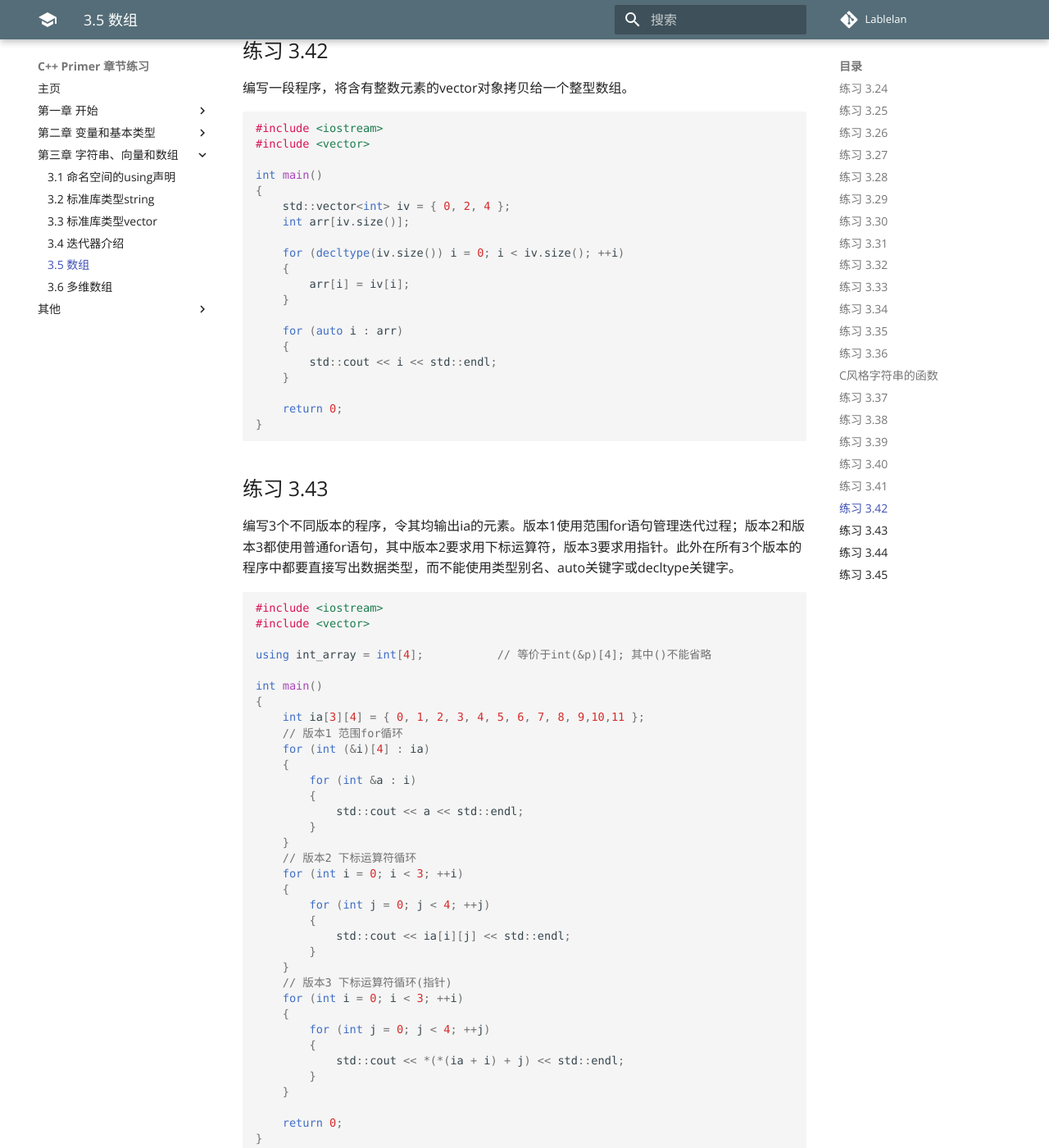
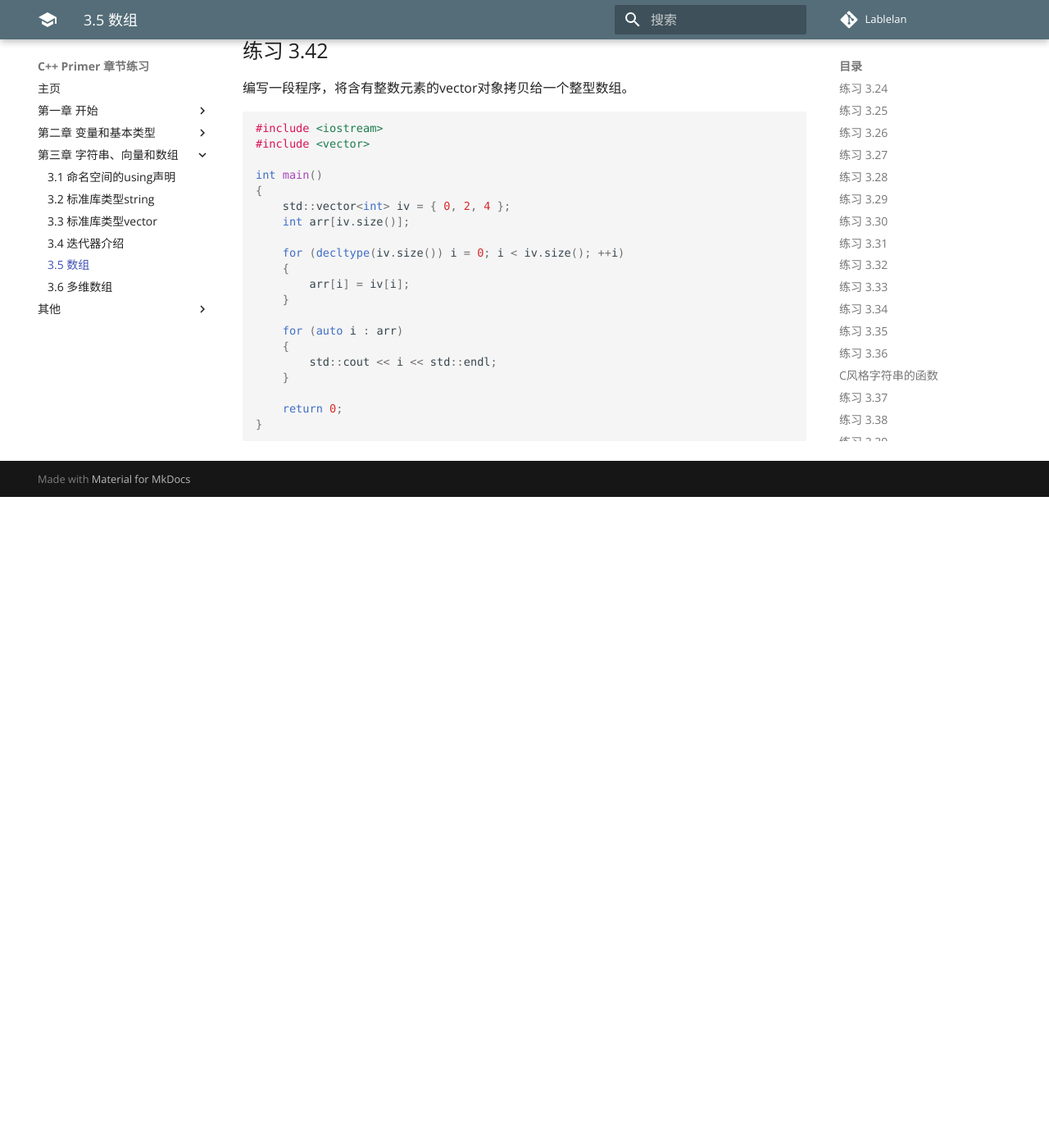
Before and after one commit to lablelan/CppPrimerNote, an MkDocs documentation site: the page built from docs/C++Primer/Chapter03/Chapter03_05.md, in a window 1280 px wide and 1400 px high, scrolled down 11360 px. Shown: the whole window at 82% size. Built offline with MkDocs 1.6.1 and Material for MkDocs 9.7.7, drawn with Linux system fonts in a browser that asks for light colours; some web fonts are replaced; old or Windows-style settings are respelled for this version of MkDocs; after the commit the page ends 11966 px from its top, so only the background shows below that; some of the changed text lies outside the part shown.

````diff
--- a/docs/C++Primer/Chapter03/Chapter03_05.md
+++ b/docs/C++Primer/Chapter03/Chapter03_05.md
@@ -555,126 +555,3 @@
 }
 
 ```
-
-## 练习 3.43
-编写3个不同版本的程序，令其均输出ia的元素。版本1使用范围for语句管理迭代过程；版本2和版本3都使用普通for语句，其中版本2要求用下标运算符，版本3要求用指针。此外在所有3个版本的程序中都要直接写出数据类型，而不能使用类型别名、auto关键字或decltype关键字。
-```c++
-#include <iostream>
-#include <vector>
-
-using int_array = int[4];           // 等价于int(&p)[4]; 其中()不能省略
-
-int main()
-{
-    int ia[3][4] = { 0, 1, 2, 3, 4, 5, 6, 7, 8, 9,10,11 };
-    // 版本1 范围for循环
-    for (int (&i)[4] : ia)
-    {
-        for (int &a : i)
-        {
-            std::cout << a << std::endl;
-        }
-    }
-    // 版本2 下标运算符循环
-    for (int i = 0; i < 3; ++i)
-    {
-        for (int j = 0; j < 4; ++j)
-        {
-            std::cout << ia[i][j] << std::endl;
-        }
-    }
-    // 版本3 下标运算符循环(指针)
-    for (int i = 0; i < 3; ++i)
-    {
-        for (int j = 0; j < 4; ++j)
-        {
-            std::cout << *(*(ia + i) + j) << std::endl;
-        }
-    }
-
-    return 0;
-}
-
-```
-
-## 练习 3.44
-改写上一个练习的程序，使用类型别名来代替循环控制变量的类型。
-```c++
-#include <iostream>
-#include <vector>
-
-// int(int_array)[4];
-//using int_array = int[4];
-typedef int int_array[4];
-
-int main()
-{
-    int ia[3][4] = { 0, 1, 2, 3, 4, 5, 6, 7, 8, 9,10,11 };
-    // 版本1 范围for循环
-    for (int_array &i : ia)
-    {
-        for (int &a : i)
-        {
-            std::cout << a << std::endl;
-        }
-    }
-    // 版本2 下标运算符循环
-    for (int i = 0; i < 3; ++i)
-    {
-        for (int j = 0; j < 4; ++j)
-        {
-            std::cout << ia[i][j] << std::endl;
-        }
-    }
-    // 版本3 下标运算符循环(指针)
-    for (int i = 0; i < 3; ++i)
-    {
-        for (int j = 0; j < 4; ++j)
-        {
-            std::cout << *(*(ia + i) + j) << std::endl;
-        }
-    }
-
-    return 0;
-}
-
-```
-
-## 练习 3.45
-再一次改写程序，这次使用auto关键字。
-```c++
-#include <iostream>
-#include <vector>
-
-int main()
-{
-    int ia[3][4] = { 0, 1, 2, 3, 4, 5, 6, 7, 8, 9,10,11 };
-    // 版本1 范围for循环
-    for (auto &i : ia)
-    {
-        for (auto &a : i)
-        {
-            std::cout << a << std::endl;
-        }
-    }
-    // 版本2 下标运算符循环
-    for (size_t i = 0; i < 3; ++i)
-    {
-        for (size_t j = 0; j < 4; ++j)
-        {
-            std::cout << ia[i][j] << std::endl;
-        }
-    }
-    // 版本3 用指针循环
-    for (auto i = std::begin(ia); i != std::end(ia); ++i)
-    {
-        for (auto j = std::begin(*i); j != std::end(*i); ++j)
-        {
-            std::cout << *j << std::endl;
-        }
-    }
-
-    return 0;
-}
-
-```
````
Also changed, not shown: docs/C++Primer/Chapter03/Chapter03_06.md (+1 -1 lines).
